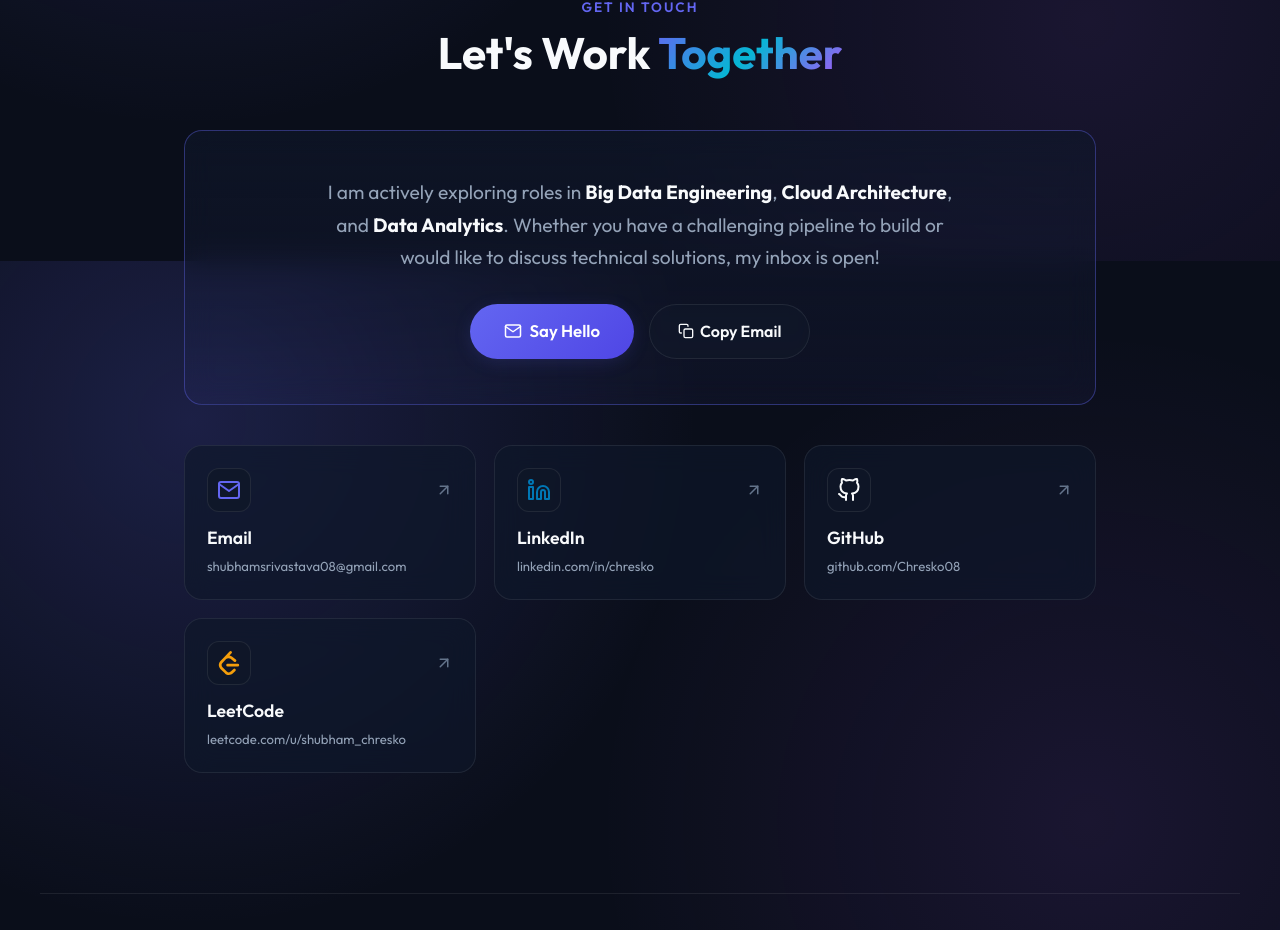
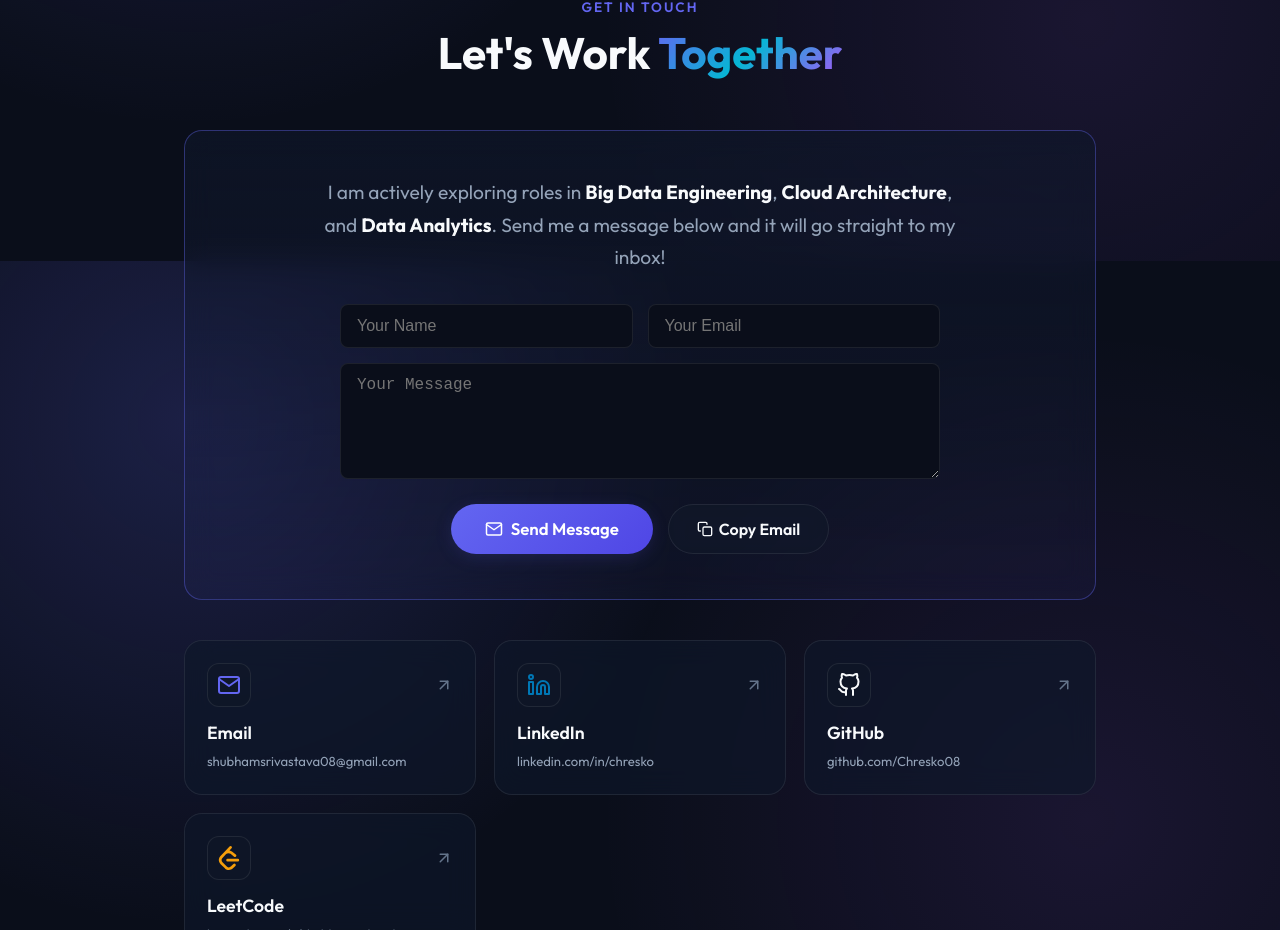
Before and after one commit to Chresko08/my-portfolio, a React (Vite) app: page / in a window 1280 px wide. Shown: the part 6139-7069 px from the top of the page. Built offline with nearby package versions, Linux system fonts and the light colour scheme.

Commit message:
fix: Update exact project notes, certificate links, and functional contact form

```diff
--- a/src/components/Certificates.jsx
+++ b/src/components/Certificates.jsx
@@ -9,7 +9,7 @@ const Certificates = () => {
             title: "Databricks Certified Data Engineer Professional",
             issuer: "Databricks",
             icon: <SiDatabricks size={28} color="#FF3621" />,
-            link: "https://www.databricks.com/learn/certification/data-engineer-professional",
+            link: "https://credentials.databricks.com/82604b02-ba08-432c-b7e1-b095a5cfb995",
             color: "#FF3621",
             category: "Databricks Architecture"
         },
@@ -17,7 +17,7 @@ const Certificates = () => {
             title: "Databricks Certified Data Engineer Associate",
             issuer: "Databricks",
             icon: <SiDatabricks size={28} color="#FF3621" />,
-            link: "https://www.databricks.com/learn/certification/data-engineer-associate",
+            link: "https://credentials.databricks.com/ff55ea21-ef3a-49ef-9d09-fc85d2e4e99e",
             color: "#FF3621",
             category: "Databricks Data Engineering"
         },
@@ -25,7 +25,7 @@ const Certificates = () => {
             title: "Databricks Certified Apache Spark Developer Associate",
             issuer: "Databricks",
             icon: <SiDatabricks size={28} color="#FF3621" />,
-            link: "https://www.databricks.com/learn/certification/apache-spark-developer-associate",
+            link: "https://credentials.databricks.com/3ae62d70-e265-4005-8f1d-ae7d9c506ad7",
             color: "#FF3621",
             category: "Databricks Data Processing"
         },
@@ -33,7 +33,7 @@ const Certificates = () => {
             title: "Databricks Certified Data Analyst Associate",
             issuer: "Databricks",
             icon: <SiDatabricks size={28} color="#FF3621" />,
-            link: "https://www.databricks.com/learn/certification/data-analyst-associate",
+            link: "https://credentials.databricks.com/f0720754-ff63-4244-8b11-d7d4453f3e05",
             color: "#FF3621",
             category: "Databricks Analytics"
         },
@@ -41,7 +41,7 @@ const Certificates = () => {
             title: "Databricks Certified Generative AI Engineer Associate",
             issuer: "Databricks",
             icon: <SiDatabricks size={28} color="#FF3621" />,
-            link: "https://www.databricks.com/learn/certification/generative-ai-engineer",
+            link: "https://credentials.databricks.com/86f24cec-3bb7-418f-8c5c-5eea84e235db",
             color: "#FF3621",
             category: "Databricks Machine Learning"
         },
@@ -49,7 +49,7 @@ const Certificates = () => {
             title: "AWS Certified Cloud Practitioner",
             issuer: "Amazon Web Services",
             icon: <SiAmazon size={28} color="#FF9900" />,
-            link: "https://aws.amazon.com/certification/certified-cloud-practitioner/",
+            link: "https://drive.google.com/open?id=13UTvMKwyU4u13A5Fk-dwMT7LqXe3hOyY",
             color: "#FF9900",
             category: "Cloud Infrastructure"
         },
@@ -57,7 +57,7 @@ const Certificates = () => {
             title: "HackerRank Certifications (SQL, Python, REST)",
             issuer: "HackerRank",
             icon: <SiHackerrank size={28} color="#00EA64" />,
-            link: "https://www.hackerrank.com/certificates/c2d287ef1c05",
+            link: "https://www.hackerrank.com/profile/shubham_chresko",
             color: "#00EA64",
             category: "Core Competency"
         }
--- a/src/components/Contact.jsx
+++ b/src/components/Contact.jsx
@@ -54,7 +54,7 @@ const Contact = () => {
                     </h2>
                 </div>
 
-                {/* Main Contact Callout Box */}
+                {/* Functional Contact Form */}
                 <motion.div
                     initial={{ opacity: 0, scale: 0.95 }}
                     whileInView={{ opacity: 1, scale: 1 }}
@@ -63,30 +63,98 @@ const Contact = () => {
                     className="glass-card"
                     style={{
                         padding: '45px 30px',
-                        textAlign: 'center',
                         marginBottom: '40px',
                         background: 'linear-gradient(180deg, var(--surface-card) 0%, rgba(99, 102, 241, 0.05) 100%)',
                         border: '1px solid var(--card-border-hover)'
                     }}
                 >
+                    <div style={{ textAlign: 'center', marginBottom: '30px' }}>
                         <p style={{
                             fontSize: '1.2rem',
                             color: 'var(--text-secondary)',
                             maxWidth: '650px',
-                        margin: '0 auto 30px',
+                            margin: '0 auto',
                             lineHeight: 1.7
                         }}>
-                        I am actively exploring roles in <strong style={{ color: 'var(--text-primary)' }}>Big Data Engineering</strong>, <strong style={{ color: 'var(--text-primary)' }}>Cloud Architecture</strong>, and <strong style={{ color: 'var(--text-primary)' }}>Data Analytics</strong>. Whether you have a challenging pipeline to build or would like to discuss technical solutions, my inbox is open!
+                            I am actively exploring roles in <strong style={{ color: 'var(--text-primary)' }}>Big Data Engineering</strong>, <strong style={{ color: 'var(--text-primary)' }}>Cloud Architecture</strong>, and <strong style={{ color: 'var(--text-primary)' }}>Data Analytics</strong>. Send me a message below and it will go straight to my inbox!
                         </p>
+                    </div>
 
-                    {/* Action buttons */}
-                    <div style={{ display: 'flex', gap: '15px', justifyContent: 'center', flexWrap: 'wrap' }}>
-                        <a href={`mailto:${emailAddress}`} className="btn-primary" style={{ padding: '14px 34px', fontSize: '1.05rem' }}>
+                    <form
+                        action={`https://formsubmit.co/${emailAddress}`}
+                        method="POST"
+                        style={{
+                            maxWidth: '600px',
+                            margin: '0 auto',
+                            display: 'flex',
+                            flexDirection: 'column',
+                            gap: '15px'
+                        }}
+                    >
+                        {/* Honeypot & configuration */}
+                        <input type="hidden" name="_captcha" value="false" />
+                        <input type="text" name="_honey" style={{ display: 'none' }} />
+                        <input type="hidden" name="_subject" value="New Contact Form Submission - Portfolio" />
+                        <input type="hidden" name="_template" value="box" />
+
+                        <div style={{ display: 'flex', gap: '15px', flexWrap: 'wrap' }}>
+                            <input
+                                type="text"
+                                name="name"
+                                placeholder="Your Name"
+                                required
+                                style={{
+                                    flex: '1 1 250px',
+                                    padding: '12px 16px',
+                                    borderRadius: '8px',
+                                    border: '1px solid var(--card-border)',
+                                    background: 'var(--bg-color)',
+                                    color: 'var(--text-primary)',
+                                    fontSize: '1rem'
+                                }}
+                            />
+                            <input
+                                type="email"
+                                name="email"
+                                placeholder="Your Email"
+                                required
+                                style={{
+                                    flex: '1 1 250px',
+                                    padding: '12px 16px',
+                                    borderRadius: '8px',
+                                    border: '1px solid var(--card-border)',
+                                    background: 'var(--bg-color)',
+                                    color: 'var(--text-primary)',
+                                    fontSize: '1rem'
+                                }}
+                            />
+                        </div>
+
+                        <textarea
+                            name="message"
+                            placeholder="Your Message"
+                            required
+                            rows="5"
+                            style={{
+                                width: '100%',
+                                padding: '12px 16px',
+                                borderRadius: '8px',
+                                border: '1px solid var(--card-border)',
+                                background: 'var(--bg-color)',
+                                color: 'var(--text-primary)',
+                                fontSize: '1rem',
+                                resize: 'vertical'
+                            }}
+                        ></textarea>
+
+                        <div style={{ display: 'flex', gap: '15px', justifyContent: 'center', marginTop: '10px' }}>
+                            <button type="submit" className="btn-primary" style={{ padding: '14px 34px', fontSize: '1.05rem', cursor: 'pointer', border: 'none' }}>
                                 <FiMail size={18} />
-                            <span>Say Hello</span>
-                        </a>
+                                <span>Send Message</span>
+                            </button>
 
                             <button
+                                type="button"
                                 onClick={handleCopyEmail}
                                 className="btn-secondary"
                                 style={{ padding: '14px 28px', fontSize: '1rem', position: 'relative' }}
@@ -116,6 +184,7 @@ const Contact = () => {
                                 </AnimatePresence>
                             </button>
                         </div>
+                    </form>
                 </motion.div>
 
                 {/* Social Channels 4-Card Grid */}
```
Also changed, not shown: src/components/Projects.jsx (+17 -14 lines), 1 other file (tests, documents, lock files or other folders). Lines whose indentation alone changed are shown as unchanged.
